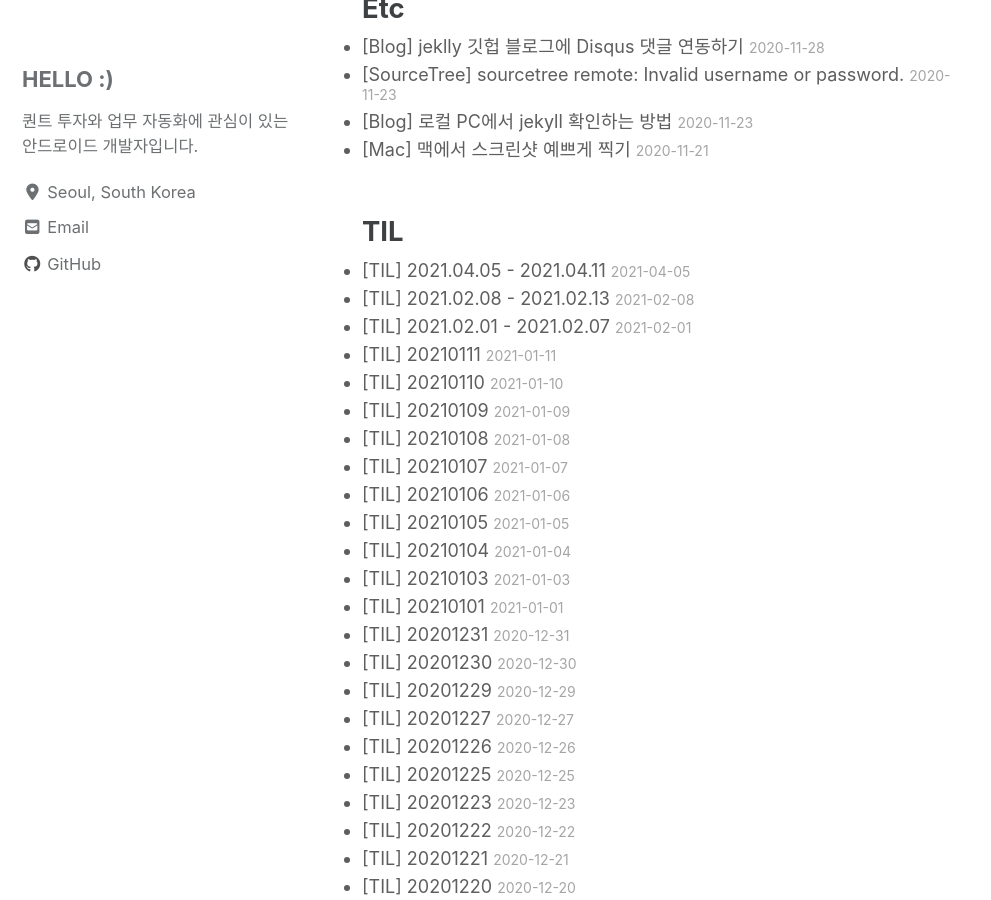
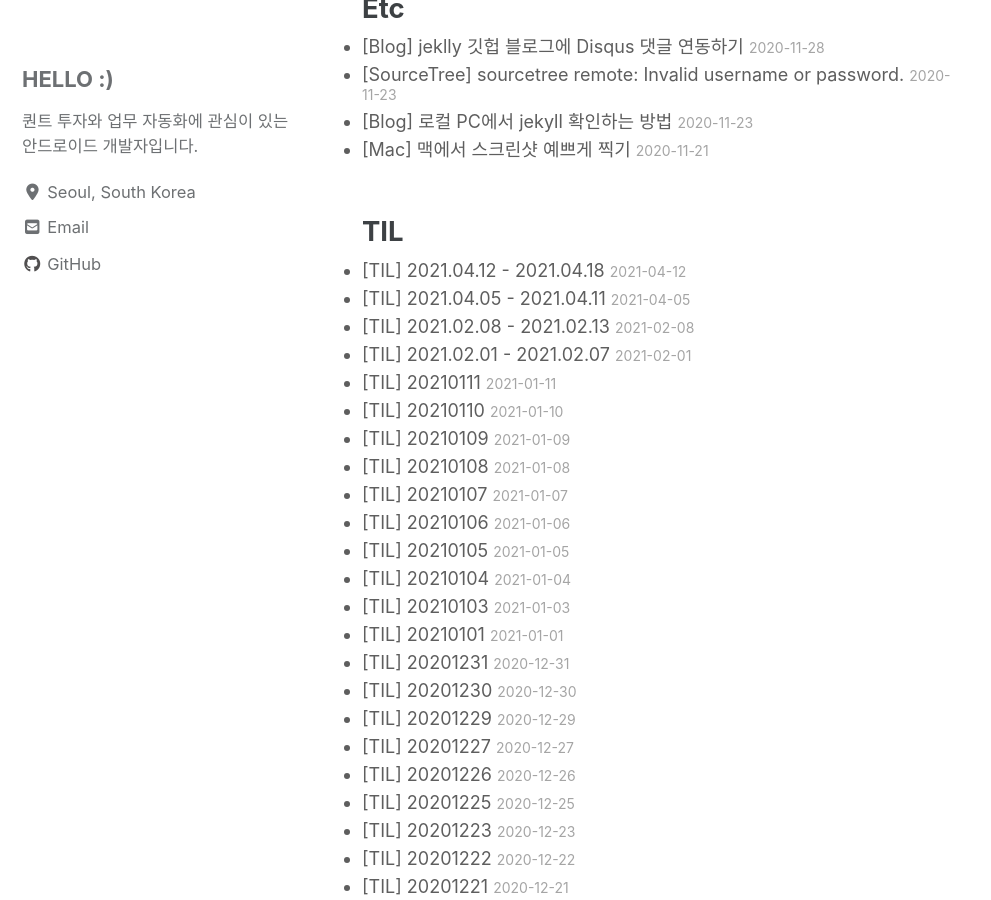
Before and after one commit to dev-eunji/dev-eunji.github.io, a Jekyll site: the page built from index.html, in a window 1280 px wide and 900 px high, scrolled down 1396 px. Shown: the whole window, without its empty margins (0-991 px from the left). Built offline with Jekyll 4.4.1, drawn with Linux system fonts in a browser that asks for light colours; cached includes are drawn as plain includes; nearby versions of some CDN libraries; the list of posts is cut into pages by our own code.

Commit message:
TIL: 20210412 추가

```diff
--- /dev/null
+++ b/_posts/til/2021-04-12-TIL.md
@@ -0,0 +1,17 @@
+---
+title: "[TIL] 2021.04.12 - 2021.04.18"
+categories: [TIL]
+tags: [TIL]
+last_modified_at: 2021-04-12
+permalink: /til/:year/:month/:day/:title/
+comments: true
+---
+
+## todo
+
+- [ ] [kaggle/intermediate-machine-learning](https://www.kaggle.com/learn/intermediate-machine-learning)
+- [ ] [프로세스 vs. 스레드](https://developer.android.com/guide/components/processes-and-threads)
+
+## What I learned
+
+## Life
```
Also changed, not shown: _posts/til/2021-04-05-TIL.md (+5 -1 lines).
